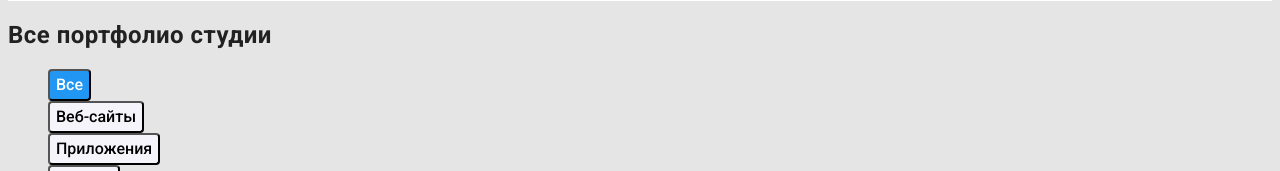
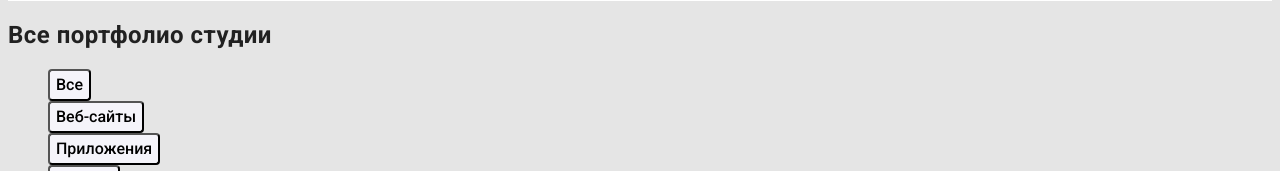
Before and after one commit to Kateryna-Tashkin/goit-markup-hw-02, a plain HTML site: page portfolio.html in a window 1280 px wide. Shown: the part 165-336 px from the top of the page. Drawn offline with Linux system fonts and the light colour scheme.

Commit message:
стилизация кнопок
Коррективы в стилизации кнопок портфолио

```diff
--- a/css/styles.css
+++ b/css/styles.css
@@ -190,17 +190,6 @@
   line-height: 1.63;
   text-align: center;
 }
-.switch-button-current {
-  color: var(--secondary-accent-color);
-  background: var(--accent-color);
-  border-radius: 4px;
-
-  font-family: inherit;
-  font-weight: 500;
-  font-size: 16px;
-  line-height: 1.63;
-  text-align: center;
-}
 .switch-button:hover,
 .switch-button:focus {
   background: var(--accent-color);
--- a/portfolio.html
+++ b/portfolio.html
@@ -33,7 +33,7 @@
         <section class="section">
             <h1> Все портфолио студии</h1>
             <ul class="list">
-                <li> <button class="switch-button-current" type="button">Все</button></li>
+                <li> <button class="switch-button" type="button">Все</button></li>
                 <li> <button class="switch-button" type="button">Веб-сайты</button></li>
                 <li> <button class="switch-button" type="button">Приложения</button></li>
                 <li> <button class="switch-button" type="button">Дизайн</button></li>
```
